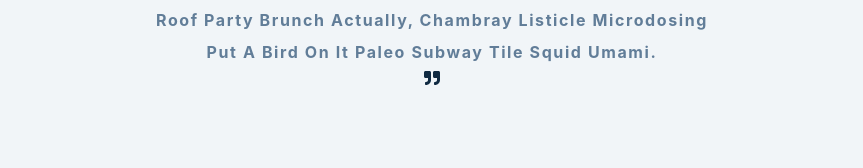
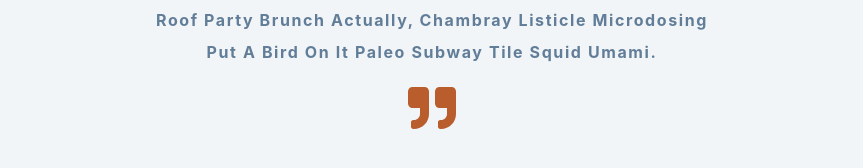
Before and after one commit to ZigaHajsen/slider, a React (Create React App) app: page / in a window 1280 px wide. Shown: the part 460-628 px from the top of the page, without its empty margins (208-1071 px from the left). Built offline with nearby package versions, Linux system fonts and the light colour scheme.

Commit message:
Added icon style & cleaned unused variables

```diff
--- a/src/components/App/App.tsx
+++ b/src/components/App/App.tsx
@@ -18,7 +18,7 @@ import {
 import './AppArticleStyles.css';
 
 const App: React.FC = () => {
-  const [people, setPeople] = useState(data);
+  const [people] = useState(data);
   const [index, setIndex] = useState(0);
 
   useEffect(() => {
@@ -70,7 +70,7 @@ const App: React.FC = () => {
               <PersonName>{name}</PersonName>
               <PersonTitle>{title}</PersonTitle>
               <PersonQuote>{quote}</PersonQuote>
-              <FaQuoteRight />
+              <FaQuoteRight className='icon' />
             </article>
           );
         })}
--- a/src/components/App/AppArticleStyles.css
+++ b/src/components/App/AppArticleStyles.css
@@ -20,3 +20,9 @@ article.lastSlide {
 article.nextSlide {
   transform: translateX(100%);
 }
+
+.icon {
+  font-size: 3rem;
+  margin-top: 1rem;
+  color: var(--clr-primary-5);
+}
```
Also changed, not shown: 1 other file (tests, documents, lock files or other folders).
